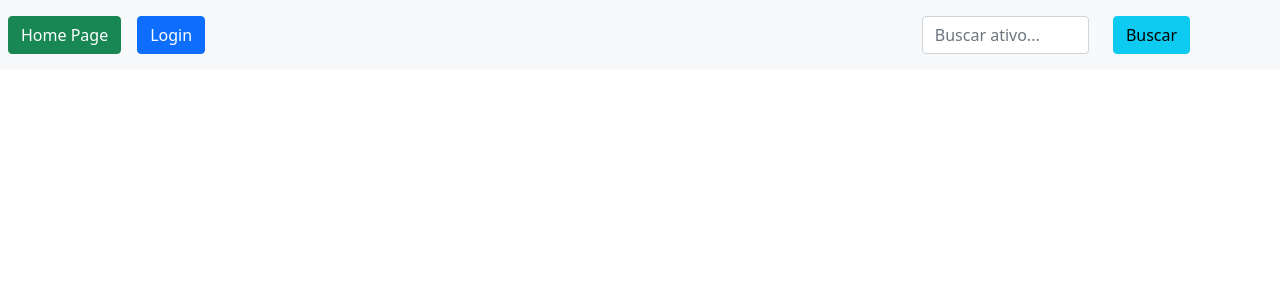
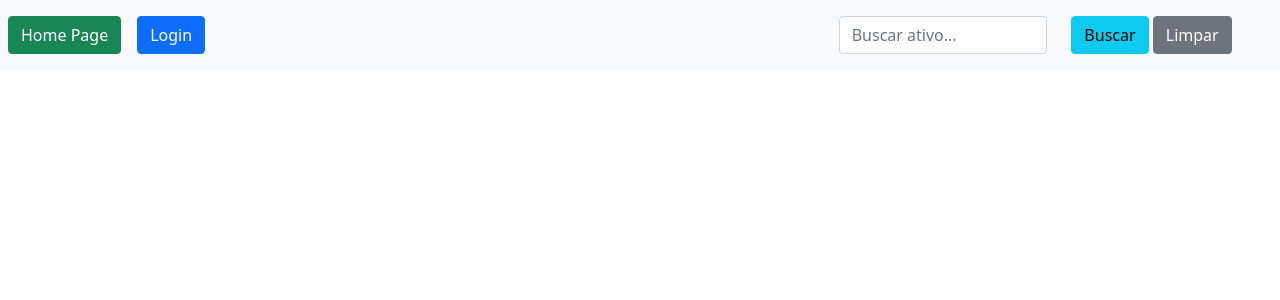
Before and after one commit to JBSilvaDev/desafio-inoa, a Django app: template templates/base.html in a window 1280 px wide. Shown: the top 300 px of the page. Run offline with Django 5.2, Linux system fonts and the light colour scheme; the template is opened without the code that fills it, so the values that code supplies are empty.

Commit message:
adicionanando botao para limpar busca

```diff
--- a/templates/base.html
+++ b/templates/base.html
@@ -28,12 +28,18 @@
         {% if not 'detalhes' in request.path %}
         <aside>
           <form class="form-inline" method="GET" action="">
-            <div class="row">
-              <div class="col"><input class = "form-control mx-sm" type="text" name="cod-ativo" placeholder="Buscar ativo..."></div>
-              <div class="col"><button class="btn btn-info" type="submit" value="Buscar">Buscar</button></div>
-            </div>
+              <div class="row">
+                  <div class="col">
+                      <input class="form-control mx-sm" type="text" name="cod-ativo" placeholder="Buscar ativo...">
+                  </div>
+                  <div class="col">
+                      <button class="btn btn-info" type="submit" value="Buscar">Buscar</button>
+                      <button class="btn btn-secondary" type="reset submit">Limpar</button>
+                  </div>
+              </div>
           </form>
-        </aside>
+      </aside>
+
         {% endif %}
       </nav>
     </header>
```
Also changed, not shown: 1 other file.
